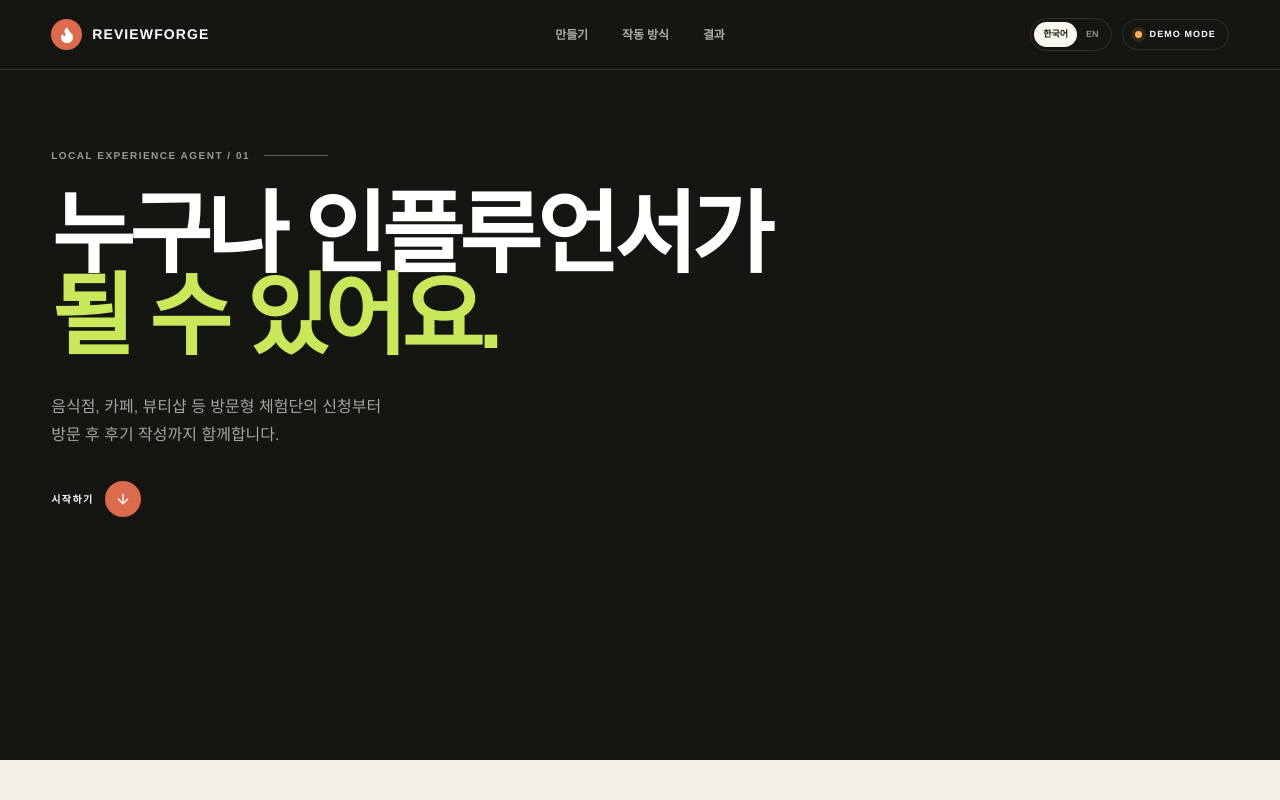
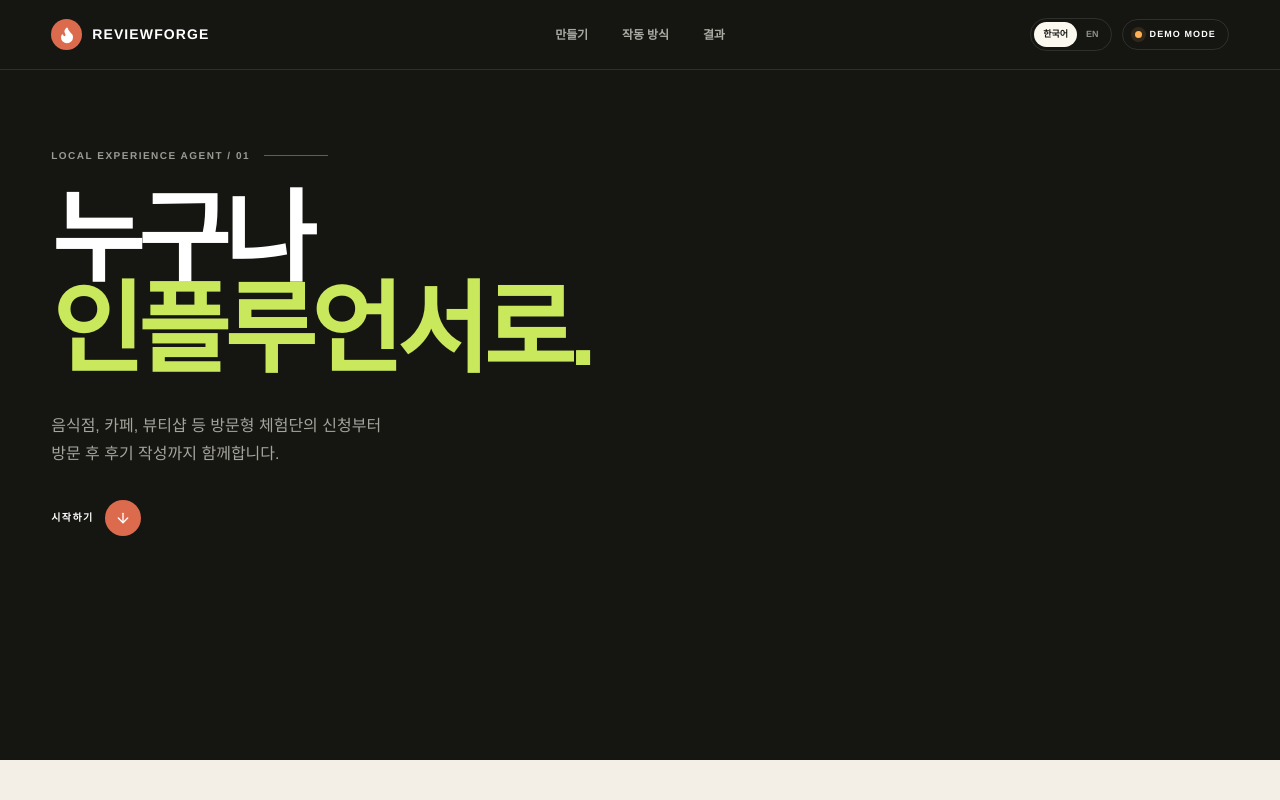
Before and after one commit to MINJOOOONG/reviewforge-agentforge-seoul, a Next.js app: page / in a window 1280 px wide. Shown: the top 800 px of the page. Built offline with nearby package versions, Linux system fonts and the light colour scheme.

Commit message:
copy: restore concise influencer hero

```diff
--- a/app/globals.css
+++ b/app/globals.css
@@ -181,8 +181,6 @@ textarea:focus-visible {
   margin: 0;
   max-width: 1080px;
 }
-
-.hero h1.is-long-copy { font-size: clamp(36px, 7vw, 108px); }
 
 .hero h1 em {
   color: var(--acid);
--- a/app/page.tsx
+++ b/app/page.tsx
@@ -512,7 +512,7 @@ export default function Home() {
         <section className="hero">
           <div className="hero-copy">
             <div className="eyebrow"><span>LOCAL EXPERIENCE AGENT / 01</span><i /></div>
-            <h1 className={ko ? "is-long-copy" : undefined}>{ko ? <><span>누구나 인플루언서가</span><em>될 수 있어요.</em></> : <><span>Anyone can be</span><em>an influencer.</em></>}</h1>
+            <h1>{ko ? <><span>누구나</span><em>인플루언서로.</em></> : <><span>Anyone can be</span><em>an influencer.</em></>}</h1>
             <p>{ko ? <>음식점, 카페, 뷰티샵 등 방문형 체험단의 신청부터<br /> 방문 후 후기 작성까지 함께합니다.</> : "From getting selected to publishing a compliant review, built for real visits to restaurants, cafés, beauty studios, stays, and classes."}</p>
             <a href="#forge" className="hero-link">{ko ? "시작하기" : "START FORGING"} <ArrowDown size={16} /></a>
           </div>
```
